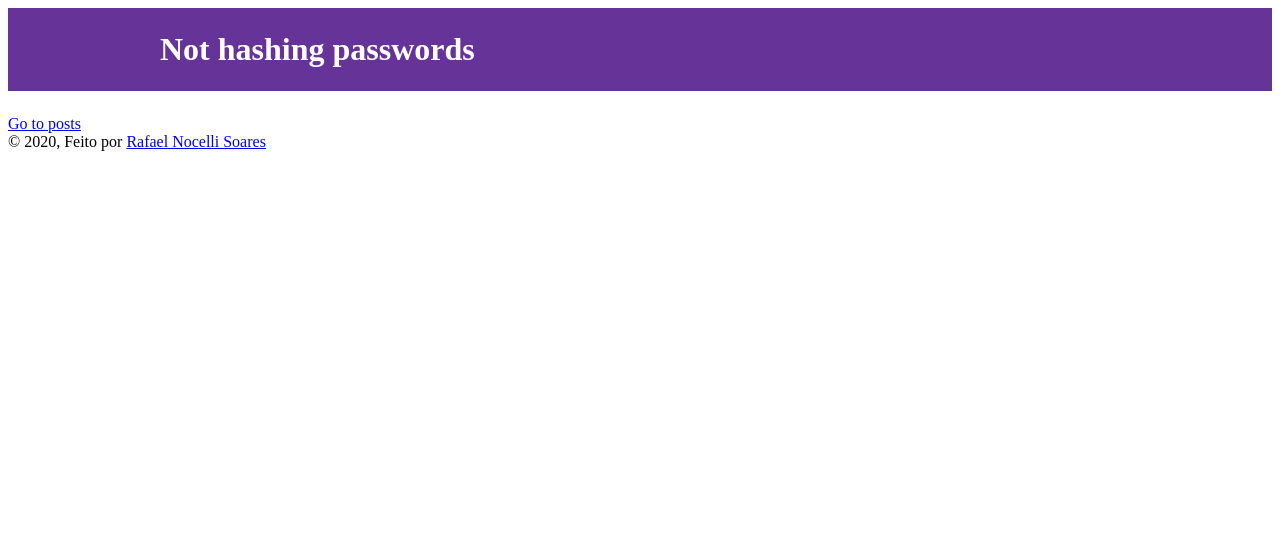
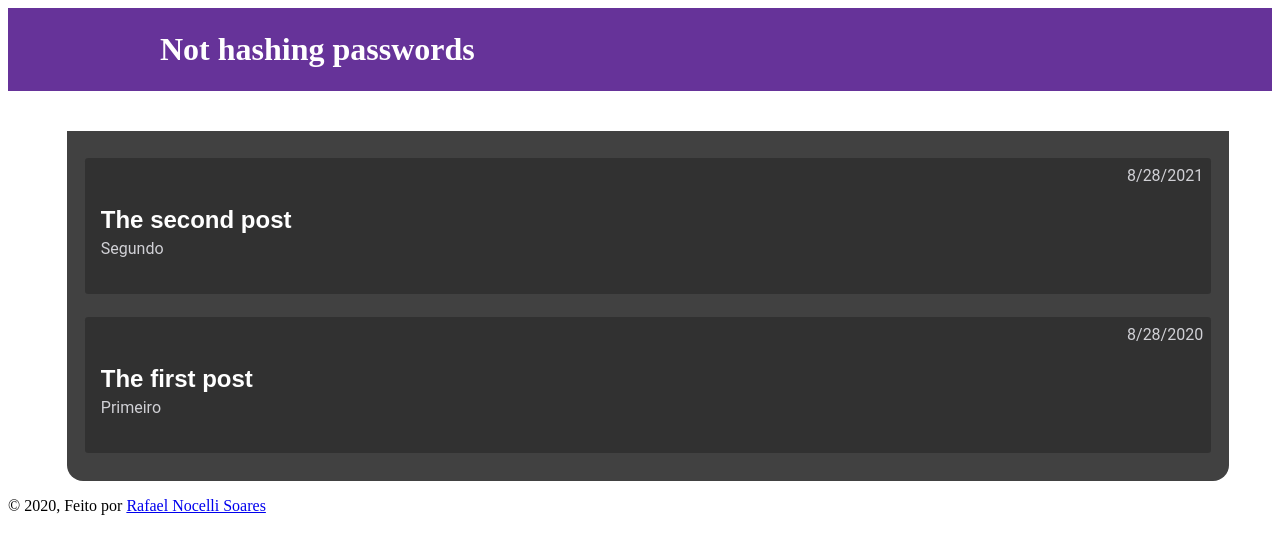
Before and after one commit to Nocelli/gatsby_blog, a Gatsby site: page / in a window 1280 px wide. Built offline with nearby package versions, Linux system fonts and the light colour scheme; Gatsby itself is replaced by a stand-in of ours.

Commit message:
:lipstick: - Added css to post list component

```diff
--- a/src/components/postList/index.js
+++ b/src/components/postList/index.js
@@ -1,17 +1,36 @@
 import React from 'react'
 import { Link } from 'gatsby'
 
+import './styles.css'
+
 const PostList = ({ posts }) => (
-    <ul>
-        {posts && posts.map((item, index) => {
-            let post = item.node.frontmatter
-            return (
-                <li>
-                    <Link to={post.path}>{post.title}</Link>
-                </li>
-            )
-        })}
-    </ul>
+    <section className='post-list-container'>
+        <ul className='post-list'>
+            {posts && posts.map(item => {
+                let post = item.node.frontmatter
+                return (
+                    <Link
+                        key={item.node.id}
+                        to={post.path}
+                        className='post'
+                    >
+                        <figure>
+
+                        </figure>
+                        <article>
+                            <span className='post-title'>{post.title}</span>
+                            <aside className='post-text' >{post.abstract}</aside>
+                            <span className='post-date'>
+                                {
+                                    (new Date(post.date)).toLocaleDateString()
+                                }
+                            </span>
+                        </article>
+                    </Link>
+                )
+            })}
+        </ul>
+    </section>
 )
 
 export default PostList
--- /dev/null
+++ b/src/components/postList/styles.css
@@ -0,0 +1,69 @@
+.post-list-container {
+    width: 100vw;
+    display: flex;
+    justify-content: center;
+
+}
+
+.post-list {
+    width: 90%;
+    background-color: #414141;
+    border-bottom-right-radius: 1em;
+    border-bottom-left-radius: 1em;
+
+    padding: 1em 0.3em;
+
+    display: flex;
+    align-items: center;
+    flex-direction: column;
+
+    list-style: none;
+}
+
+.post {
+    width: 95%;
+    border-radius: .2em;
+    background-color: #313131;
+    padding: 2em 1em;
+    margin: .7em 0;
+    cursor: pointer;
+
+    transition: 0.2s;
+    position: relative;
+    text-decoration: none;
+}
+
+.post:hover{
+    background-color: #515151;
+    width: 93%;
+}
+
+.post-title {
+    color: #fff;
+    text-decoration: none;
+    font-family: 'Montserrat', sans-serif;
+    font-weight: 700;
+    font-size: 1.5em;
+    margin: .3em 0;
+}
+
+.post-text {
+    color: #d0d0d5;
+    text-decoration: none;
+    font-family: 'Roboto', sans-serif;
+    font-weight: 400;
+    font-size: 1em;
+    margin: .3em 0;
+}
+
+.post-date {
+    color: #d0d0d5;
+    text-decoration: none;
+    font-family: 'Roboto', sans-serif;
+    font-weight: 400;
+    font-size: 1em;
+
+    position: absolute;
+    top: .5em;
+    right: .5em;
+}
--- a/src/pages/index.js
+++ b/src/pages/index.js
@@ -1,15 +1,36 @@
 import React from "react"
-import { Link } from "gatsby"
+import { useStaticQuery, graphql } from "gatsby"
 
 import Layout from "../components/layout"
-import Image from "../components/image"
 import SEO from "../components/seo"
+import PostList from "../components/postList"
 
-const IndexPage = () => (
-  <Layout>
-    <SEO title="Home" />
-    <Link to="/posts/">Go to posts</Link> <br />
-  </Layout>
-)
+const IndexPage = () => {
+  const { allMarkdownRemark } = useStaticQuery(
+    graphql`
+      query {
+        allMarkdownRemark(sort: { order: DESC, fields: [frontmatter___date]}) {
+          edges {
+            node {
+              id
+              frontmatter {
+                path
+                title
+                abstract
+                date
+              }
+            }
+          }
+        }
+      }
+    `
+  )
+  return (
+    <Layout>
+      <SEO title="Home"/>
+      <PostList posts={allMarkdownRemark.edges}/>
+    </Layout>
+  )
+}
 
 export default IndexPage
```
